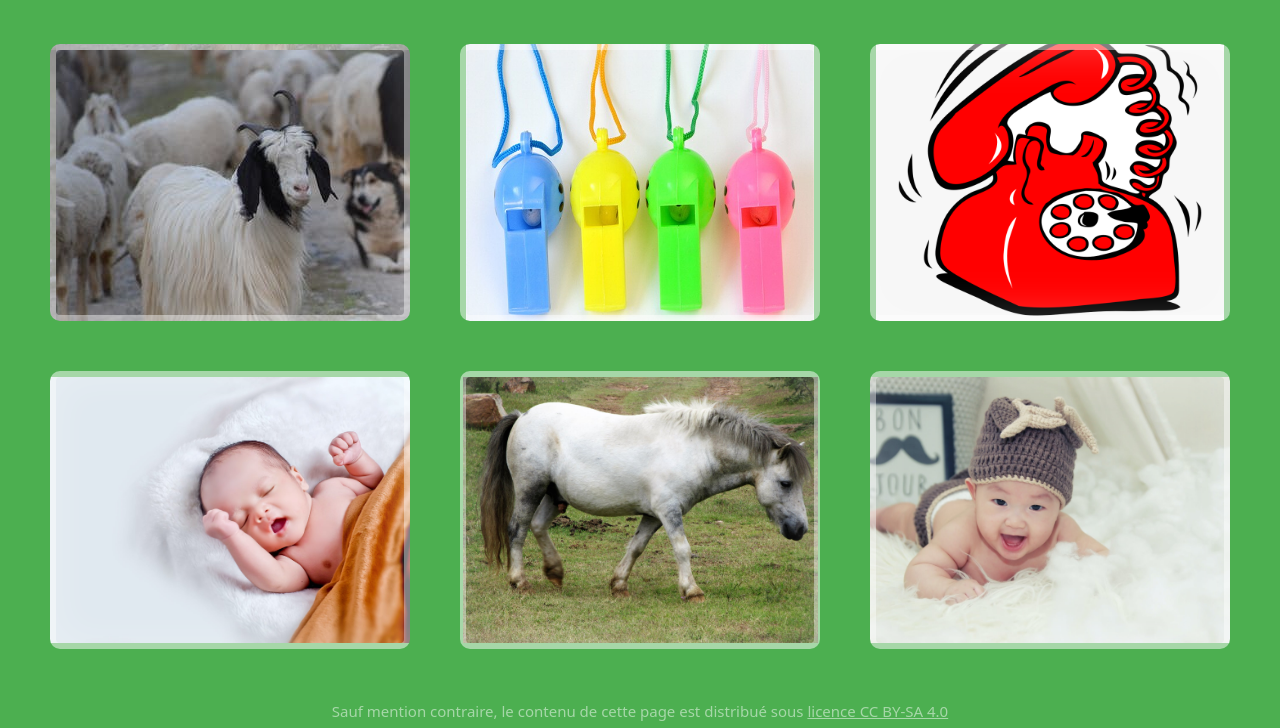
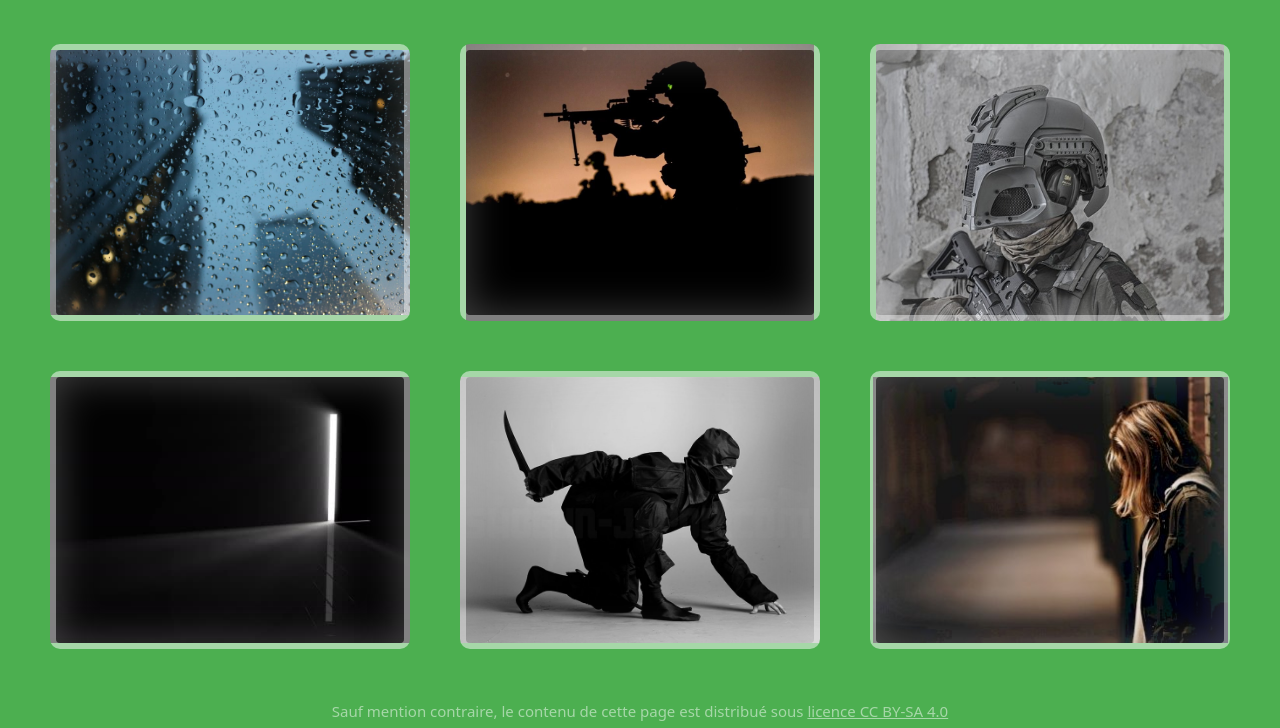
Before and after one commit to armanomar82/My-noise-remote-control.io, a plain HTML site: page index.html in a window 1280 px wide. Shown: the part 72-800 px from the top of the page. Drawn offline with Linux system fonts and the light colour scheme.

Commit message:
new modify

```diff
--- a/page-telecommande.css
+++ b/page-telecommande.css
@@ -259,22 +259,22 @@ global
         cursor: grabbing;
         }
         main > ul > li:nth-of-type(1){
-            background: url(img/gots.jpeg);
+            background: url(img/rin.jpeg)no-repeat center center/cover;
         }
         main > ul > li:nth-of-type(2){
-            background: url(img/IL201801112002484262.jpg_600x800x80.jpg) no-repeat center center/cover;
+            background: url(img/army.jpg) no-repeat center center/cover;
 
         }
         main > ul > li:nth-of-type(3){
-            background: url(img/telephone-art.png)no-repeat center center/cover;
+            background: url(img/airsoft.jpg)no-repeat center center/cover;
         }
         main > ul > li:nth-of-type(4){
-            background: url(img/child-sad.jpeg)no-repeat center center/cover;
+            background: url(img/door.jpg)no-repeat center center/cover;
         }
         main > ul > li:nth-of-type(5){
-            background: url(img/horse.jpeg)no-repeat center center/cover;
+            background: url(img/ninja.jpg)no-repeat center center/cover;
         }main > ul > li:nth-of-type(6){
-            background: url(img/child-happy.jpeg)no-repeat center center/cover;
+            background: url(img/fear.jpg)no-repeat center center/cover;
         }
 
         footer {
```
